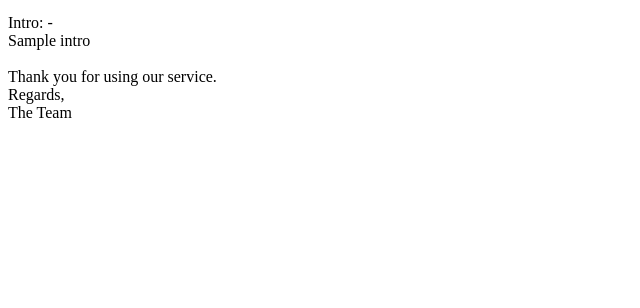
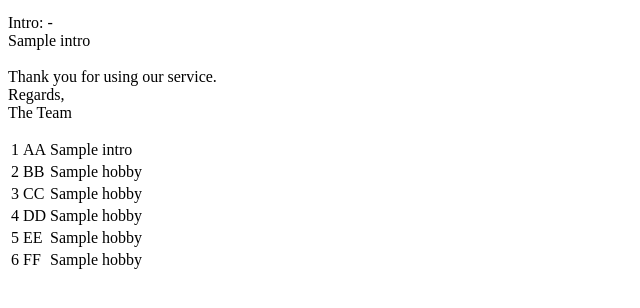
Before and after one commit to jeffingeorge/flask-pdf-generator, a Flask app: template templates/info.html in a window 1280 px wide. Shown: the part 192-500 px from the top of the page, without its empty margins (0-640 px from the left). Run offline with Flask 3, Linux system fonts and the light colour scheme; the template is opened without the code that fills it: most values are stand-ins (such as "Sample title", 1, 10 or a date in 2020).

Commit message:
split content to muliple rows in a table

```diff
--- a/main.py
+++ b/main.py
@@ -40,13 +40,22 @@ def generate_pdf():
     except Exception as e:
         return jsonify({"error": f"Failed to read CSS - {str(e)}"}), 500
 
-    # 2. Render the HTML using a Jinja2 template and pass the JSON data
+    # 3. Render the HTML using a Jinja2 template and pass the JSON data
+    # Get the template based on user input
+    sTemplate = ''
+    if 'template' in data:
+        sTemplate = getTemplate(data['template'])
+        if sTemplate == None:
+            return jsonify({"error":"Template doesnt exist"})
+    else:
+        return jsonify({"error":"Template details doesnt exist in payload"})
     try:
-        html = render_template('info.html', data=data, css=css_content)
+        html = render_template(sTemplate, data=data, css=css_content)
     except Exception as e:
         return jsonify({"error": f"Template rendering failed - {str(e)}"}), 500
 
-    # 3. Convert HTML to PDF using xhtml2pdf
+    # return html, 200
+    # 4. Convert HTML to PDF using xhtml2pdf
     pdf_buffer = io.BytesIO()
     result = pisa.CreatePDF(io.StringIO(html), dest=pdf_buffer)
 
@@ -63,5 +72,67 @@ def generate_pdf():
         download_name='generated.pdf'
     )
 
+def getTemplate(sTemplate):
+    match sTemplate:
+        case 'userInfo':
+            return "info.html"
+        case _:
+            return None
+
+# In a table, if the row content is too much then entire row moves to next page
+# and there will be alot of empty space available in the current page
+# to solve this, we can split the contents into mulitple rows and can remove the border
+# so it will look like a cell
+@app.template_filter('split_to_multiple_rows')
+def split_to_multiple_rows(oContent, iColumnToSplit, iMaxCharsInRow = 60):
+    #sContent - Structure contains entire row data
+    #iColumnToSplit - the column which have the content we need to split. Column number starts with 0.
+    #iMaxCharsInRow - the maximum allowed character in a row
+
+    #convert contents to words.
+    aWords = (oContent[iColumnToSplit] or ' ').split()
+    #Split the content into multiple chunks
+    aChunks = []
+    sChunk = ""
+
+
+    for sWord in aWords:
+        #If <br> tag is there then we need to split the content
+        if sWord != '<br>' and len(sChunk) + len(sWord) + 1 <= iMaxCharsInRow:
+            #Add space values already exist
+            sChunk += ( " " if sChunk else "") + sWord
+        else:
+            aChunks.append(sChunk)
+            #if <br> tag is there then remove it
+            sChunk = ("" if sWord == '<br>' else sWord)
+    #if the last content is not <br> then append
+    if sChunk and sChunk.strip() != '<br>':
+        aChunks.append(sChunk)
+
+    aRows = []
+    for i, sChunk in enumerate(aChunks):
+        col1 = '<td>' + ( oContent[0] if i==0 else "&nbsp;" ) + '</td>'
+        col2 = '<td>' + ( oContent[1] if i==0 else "&nbsp;" ) + '</td>'
+        col3 = '<td>' + sChunk  + '</td>'
+
+        #Assign css to the rows
+        #if aChunks length is 1 then there is only 1 row
+        #For the first and for the last row then apply respective css
+        if i == 0 and len(aChunks) == 1:
+            rowCSS = 'splitRowSingle'
+        elif i == 0:
+            rowCSS = 'splitRowFirst'
+        elif i == len(aChunks) - 1:
+            rowCSS = 'splitRowLast'
+        else:
+            rowCSS = 'splitRow'
+
+        tr = '<tr class='+ rowCSS + '>' + col1 + col2 + col3 + '</tr>'
+        aRows.append(tr)
+
+    #Join all rows into a single html string
+    sAllRows = "\n".join(aRows)
+    return sAllRows
+
 if __name__ == '__main__':
     app.run(host='0.0.0.0', port=port)
--- a/templates/info.html
+++ b/templates/info.html
@@ -23,5 +23,38 @@
         Regards,<br>
         The Team
     </p>
+    <table class="table">
+        <tr class="row">
+            <td>1</td>
+            <td>AA</td>
+            <td>{{data.intro or ' '}}</td>
+        </tr>
+        {{ ( ['2','BB',data.hobby] | split_to_multiple_rows(2) ) | safe }}
+        <!-- <tr class="row">
+            <td>2</td>
+            <td>BB</td>
+            <td>{{(data.hobby or ' ')|safe}}</td>
+        </tr> -->
+        <tr class="row">
+            <td>3</td>
+            <td>CC</td>
+            <td>{{data.hobby}}</td>
+        </tr>
+        <tr class="row">
+            <td>4</td>
+            <td>DD</td>
+            <td>{{data.hobby|safe}}</td>
+        </tr>
+        <tr class="row">
+            <td>5</td>
+            <td>EE</td>
+            <td>{{data.hobby|safe}}</td>
+        </tr>
+        <tr class="row">
+            <td>6</td>
+            <td>FF</td>
+            <td>{{data.hobby|safe}}</td>
+        </tr>
+    </table>
 </body>
 </html>
```
Also changed, not shown: static/content.json (+3 -1 lines), static/style.css (+42 -0 lines), 1 other file.
